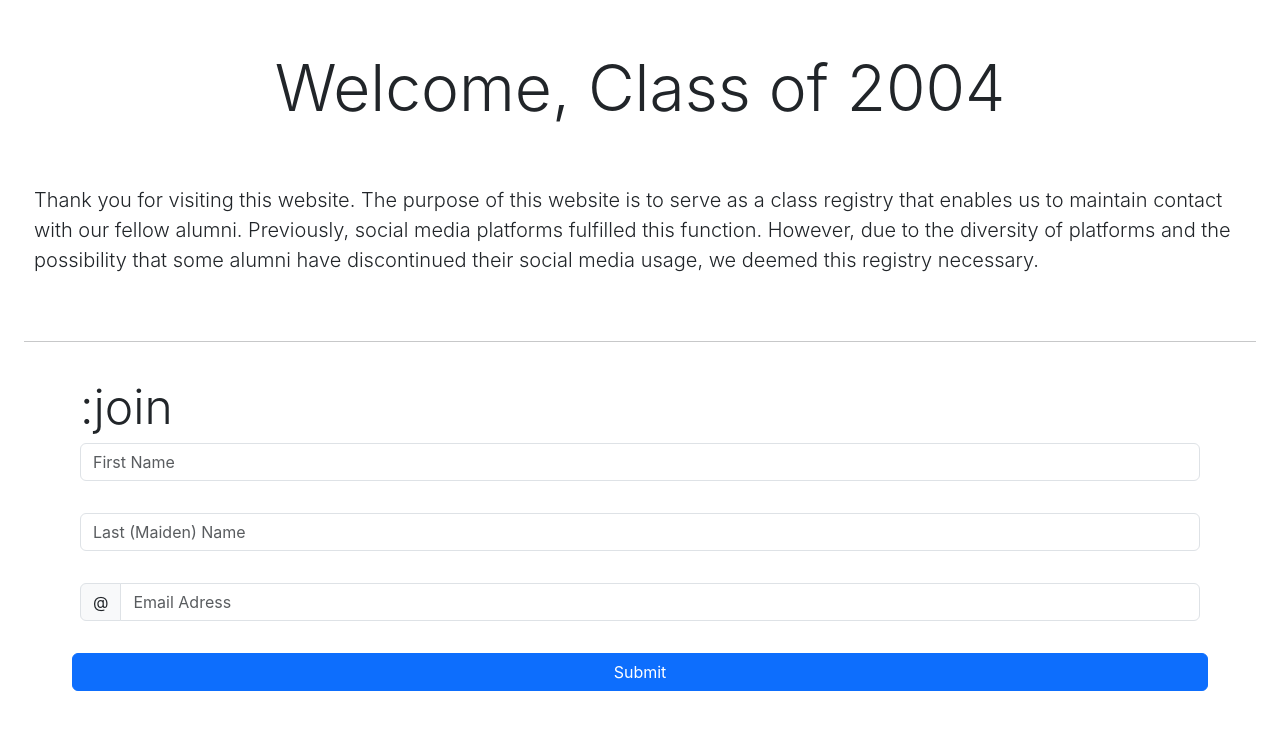
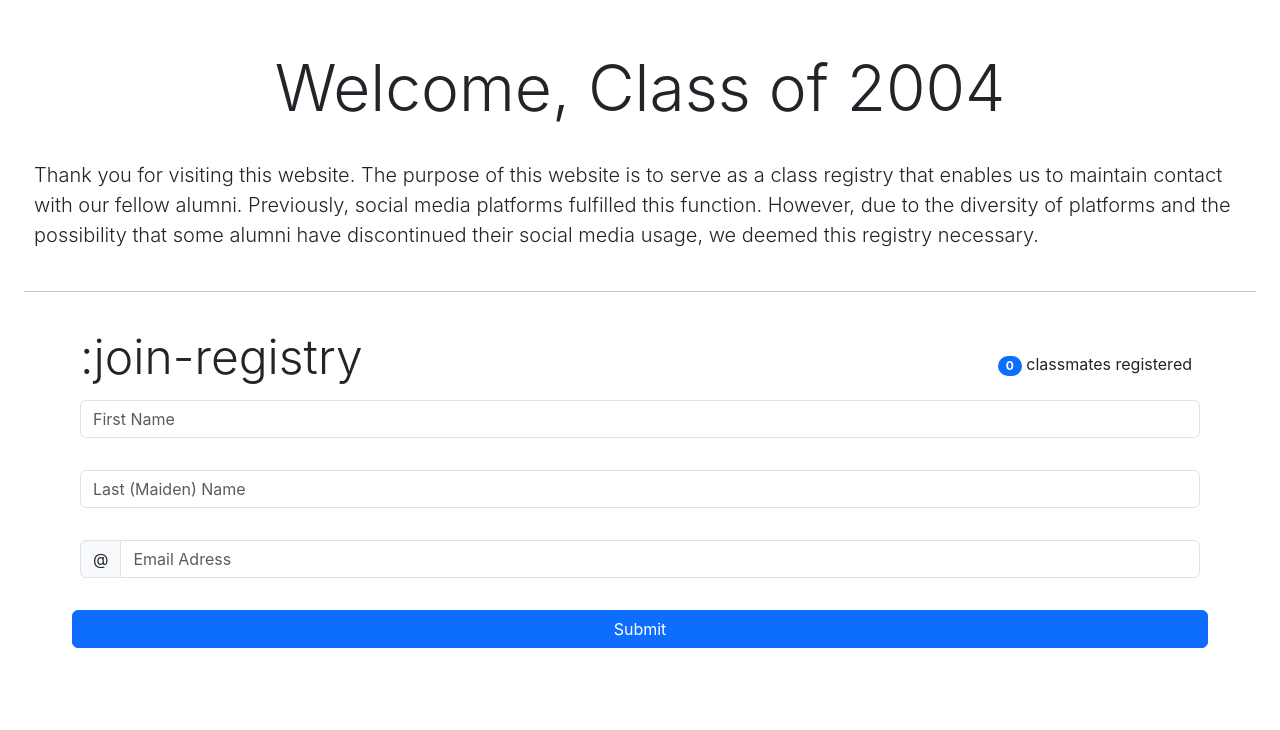
Before and after one commit to crowemi/cvhs, a React (Create React App) app: page / in a window 1280 px wide. Shown: the top 730 px of the page. Built offline with nearby package versions, Linux system fonts and the light colour scheme; no server answers.

Commit message:
updated lots.. add service

```diff
--- a/src/App.css
+++ b/src/App.css
@@ -3,7 +3,7 @@
 }
 
 .welcome-copy {
-  padding: 50px 10px 50px 10px
+  padding: 25px 10px 25px 10px
 }
 
 .registry-form-container {
--- a/src/App.js
+++ b/src/App.js
@@ -1,19 +1,19 @@
 import './App.css';
-import ContactForm from './ContactForm';
+import JoinRegistry from './JoinRegistry';
 
 function App() {
   return (
     <div className="App">
-      <div class="container-fluid">
-        <div class="col-12">
-          <h1 class="display-3 text-center welcome-heading">Welcome, Class of 2004</h1>
-          <p class="lead welcome-copy">
+      <div className="container-fluid">
+        <div className="col-12">
+          <h1 className="display-3 text-center welcome-heading">Welcome, Class of 2004</h1>
+          <p className="lead welcome-copy">
             Thank you for visiting this website. The purpose of this website is to serve as a class registry that enables us to maintain contact with our fellow alumni. Previously, social media platforms fulfilled this function. However, due to the diversity of platforms and the possibility that some alumni have discontinued their social media usage, we deemed this registry necessary.
           </p>
         </div>
         <hr />
-        <div class="col-12">
-          <ContactForm />
+        <div className="col-12">
+          <JoinRegistry />
         </div>
       </div>
     </div>
--- a/src/ContactForm.js
+++ /dev/null
@@ -1,23 +0,0 @@
-function ContactForm() {
-
-    return (
-        <div className="container registry-form-container">
-            <h1 class="display-5">:join </h1>
-            <form className="row g-3">
-                <div class="input-group mb-3">
-                    <input type="text" class="form-control" placeholder="First Name" />
-                </div>
-                <div class="input-group mb-3">
-                    <input type="text" class="form-control" placeholder="Last (Maiden) Name" />
-                </div>
-                <div class="input-group mb-3">
-                    <span class="input-group-text" id="basic-addon1">@</span>
-                    <input type="text" class="form-control" placeholder="Email Adress" />
-                </div>
-                <button onSubmit={(form) => { console.log(form) }} class="btn btn-primary" type="submit">Submit</button>
-            </form >
-        </ div >
-    );
-}
-
-export default ContactForm
--- /dev/null
+++ b/src/JoinRegistry.js
@@ -0,0 +1,85 @@
+import React from 'react'
+
+class JoinRegistry extends React.Component {
+
+    constructor(props) {
+        super(props);
+        this.handleSubmit = this.handleSubmit.bind(this);
+        this.state = {
+            registryCount: 0
+        }
+    }
+
+    componentDidMount() {
+        fetch("http://localhost:3001/metrics/")
+            .then(res => res.json()).then(res => { this.setState({ registryCount: res.registryCount }) })
+    }
+
+    handleSubmit(event) {
+        event.preventDefault();
+        const formElem = document.querySelector('form');
+        const formData = new FormData(formElem);
+
+        var form = {
+            firstName: formData.get("firstName"),
+            lastName: formData.get("lastName"),
+            email: formData.get("emailAddress")
+        }
+        console.log(JSON.stringify(form));
+        var options = {
+            method: "POST",
+            // mode: "cors",
+            body: JSON.stringify(form),
+            headers: {
+                'Accept': 'application/json',
+                'Content-Type': 'application/json'
+            },
+        }
+        fetch("http://localhost:3001/registry/", options).then(
+            (res) => {
+                console.log(res.json());
+                var current_state = this.state;
+                current_state.registryCount = this.state.registryCount + 1;
+                this.setState(current_state);
+            }
+        ).catch(() => { console.log("Error") })
+
+    }
+
+    render() {
+        return (
+            <div className="container registry-form-container" >
+                <div className="col-12">
+                    <div className="row">
+                        <div className="col-6">
+                            <h1 className="display-5">:join-registry</h1>
+                        </div>
+                        <div className="col-6">
+                            <div className="d-flex flex-column-reverse">
+                                <div className="p-2"></div>
+                                <div className="p-2"><div className="float-end"><span className="badge rounded-pill text-bg-primary">{this.state.registryCount}</span> classmates registered</div></div>
+                                <div className="p-2"></div>
+                            </div>
+                        </div>
+                    </div>
+                </div>
+
+                <form onSubmit={this.handleSubmit} className="row g-3">
+                    <div className="input-group mb-3">
+                        <input name="firstName" type="text" className="form-control" placeholder="First Name" />
+                    </div>
+                    <div className="input-group mb-3">
+                        <input name="lastName" type="text" className="form-control" placeholder="Last (Maiden) Name" />
+                    </div>
+                    <div className="input-group mb-3">
+                        <span className="input-group-text" id="basic-addon1">@</span>
+                        <input name="emailAddress" type="text" className="form-control" placeholder="Email Adress" />
+                    </div>
+                    <button className="btn btn-primary" type="submit">Submit</button>
+                </form >
+            </ div >
+        );
+    };
+}
+
+export default JoinRegistry
```
